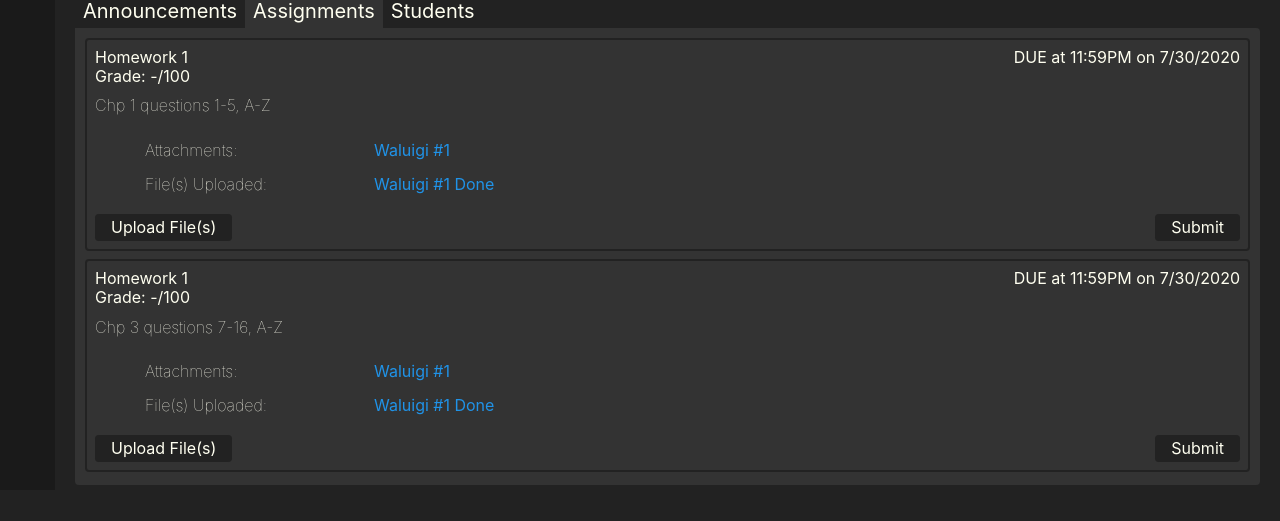
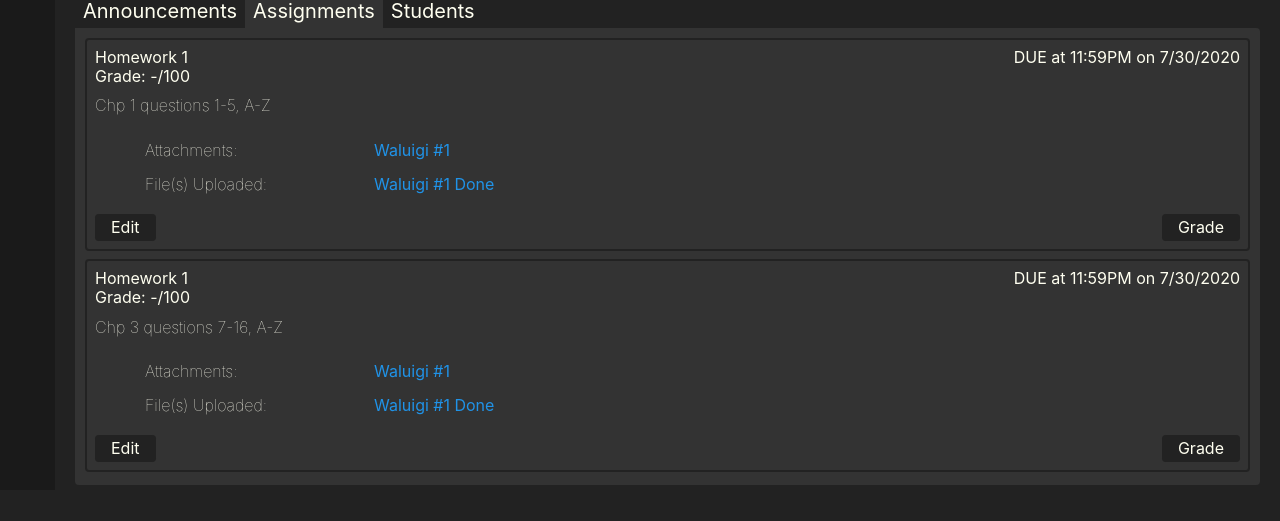
Before and after one commit to OC-Soft-Eng-Project-2-Team-2/Software-Engineering-Project-2-Team-2, a Django app: page /class/ in a window 1280 px wide, after a click on "Assignments". Shown: the part 310-831 px from the top of the page. Run offline with Django 3.2, Linux system fonts and the light colour scheme; some libraries are stand-ins or nearby versions; grey boxes are pictures that could not be loaded.

Commit message:
Added buttons to class page

```diff
--- a/cms_project/cms_application/templates/cms_application/class.html
+++ b/cms_project/cms_application/templates/cms_application/class.html
@@ -195,11 +195,20 @@
 <div class="tab-content" id="myTabContent">
   <div class="tab-pane fade show active" id="Announcements" role="tabpanel" aria-labelledby="Announcements-tab">
     <ul>
+      <li><button>Add</button></li>
         {% for item in announcements %}
         <li>
           <div class="announcement">
             <p class="marginAndWeight">{{item.title}}<span>Posted on {{item.date}} at {{item.time}}</span></p>
-            <p>{{item.text}}</p>
+            <p>{{item.text}}
+
+              {% if user.professor %}
+              {% else %}
+              <span><button>Edit</button></span>
+
+            {% endif %}
+          </p>
+
           </div>
         </li>
         {% empty %}
@@ -249,9 +258,17 @@
               {% endfor %}
             </div>
           </div>
-          <button>Upload File(s)</button>
+          {% if user.student %}
+            <button>Upload File(s)</button>
+          {% else %}
+              <button>Edit</button>
+          {% endif %}
           <span>
-            <button>Submit</button>
+            {% if user.student %}
+              <button>Submit</button>
+            {% else %}
+              <a href="/assignmentlist"><button>Grade</button></a>
+            {% endif %}
           </span>
         </div>
       </li>
```
Also changed, not shown: cms_project/db.sqlite3.
